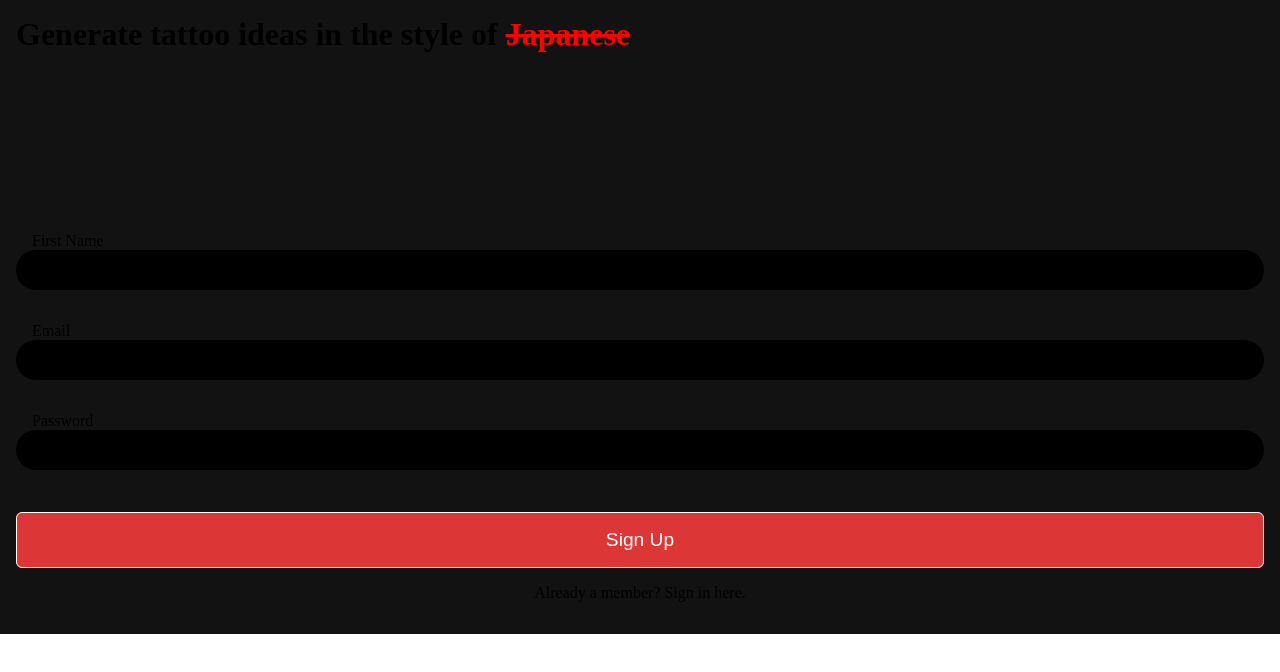
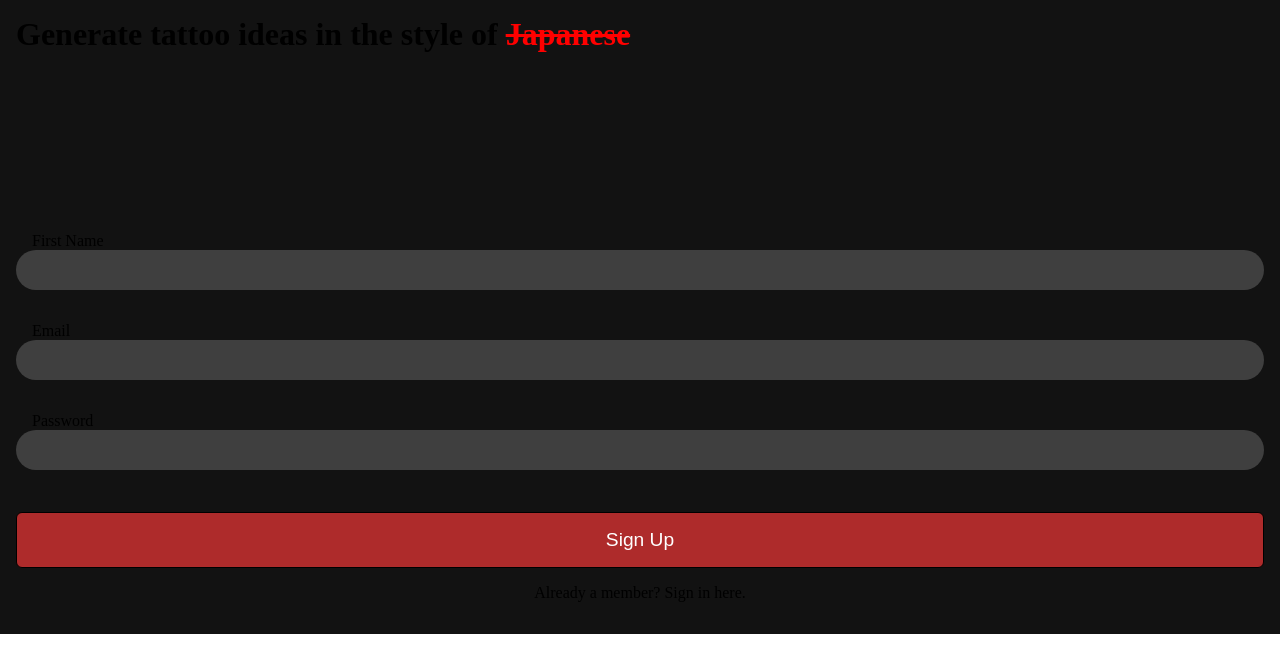
Before and after one commit to mondragon-ai/tattoo_generator, a Next.js app: page / in a window 1280 px wide. Shown: the top 672 px of the page. Built offline with nearby package versions, Linux system fonts and the light colour scheme; no server answers.

Commit message:
minor update

```diff
--- a/styles/Main.module.css
+++ b/styles/Main.module.css
@@ -58,7 +58,8 @@
     font-size: 1.2rem;
     outline: none;
     transition: border-bottom-color 0.2s;
-    background: black;
+    background: #3f3f3f;
+    color: rgb(223 223 223);
 }
 
 
@@ -67,6 +68,6 @@
     border-radius: 6px;
     font-size: 1.2rem;
     outline: none;
-    background: rgb(221, 54, 54);
-    border: 0.5px solid white;
+    background: rgb(174 43 43);
+    border: 0.5px solid rgb(0, 0, 0);
 }
```
